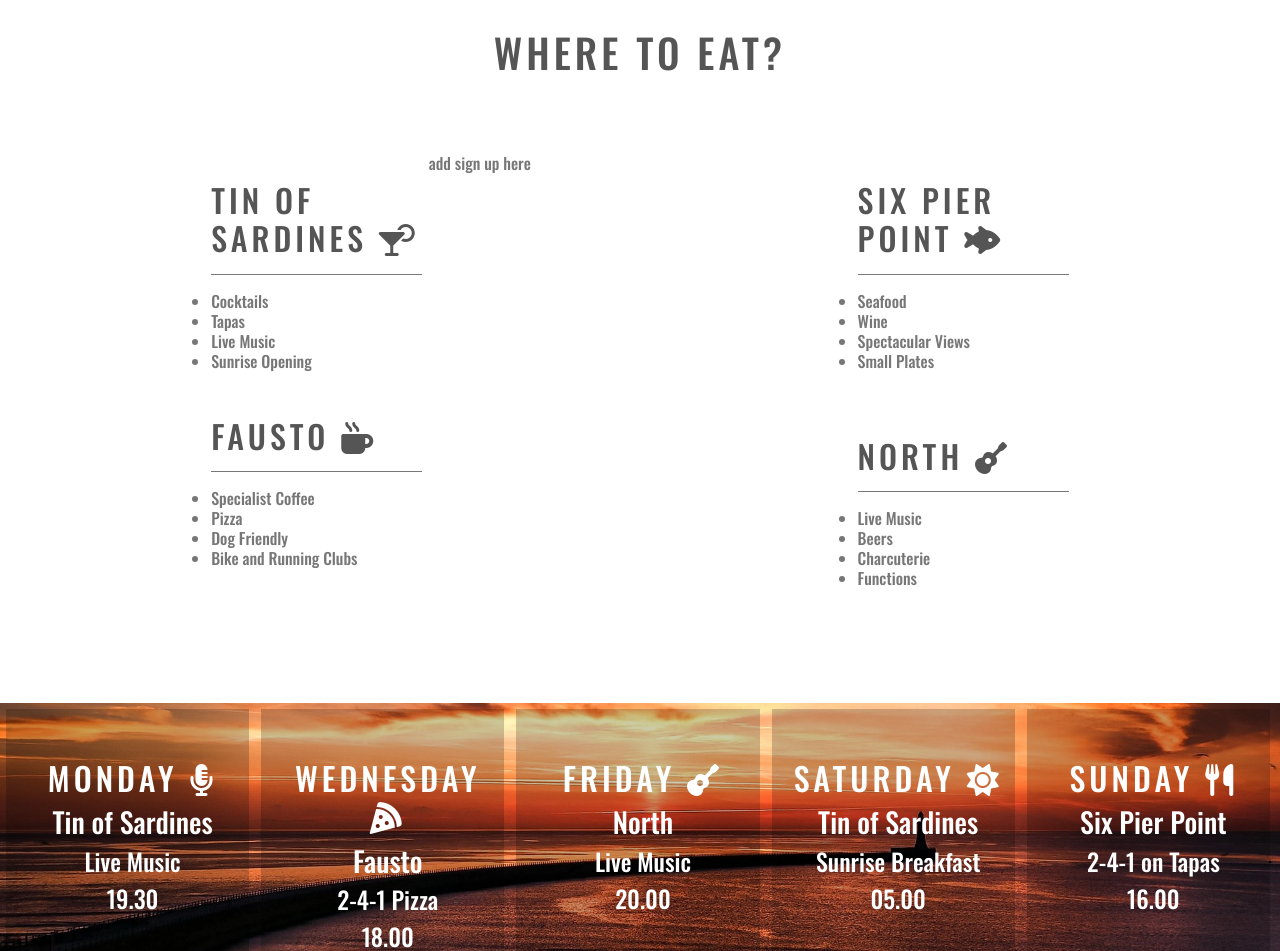
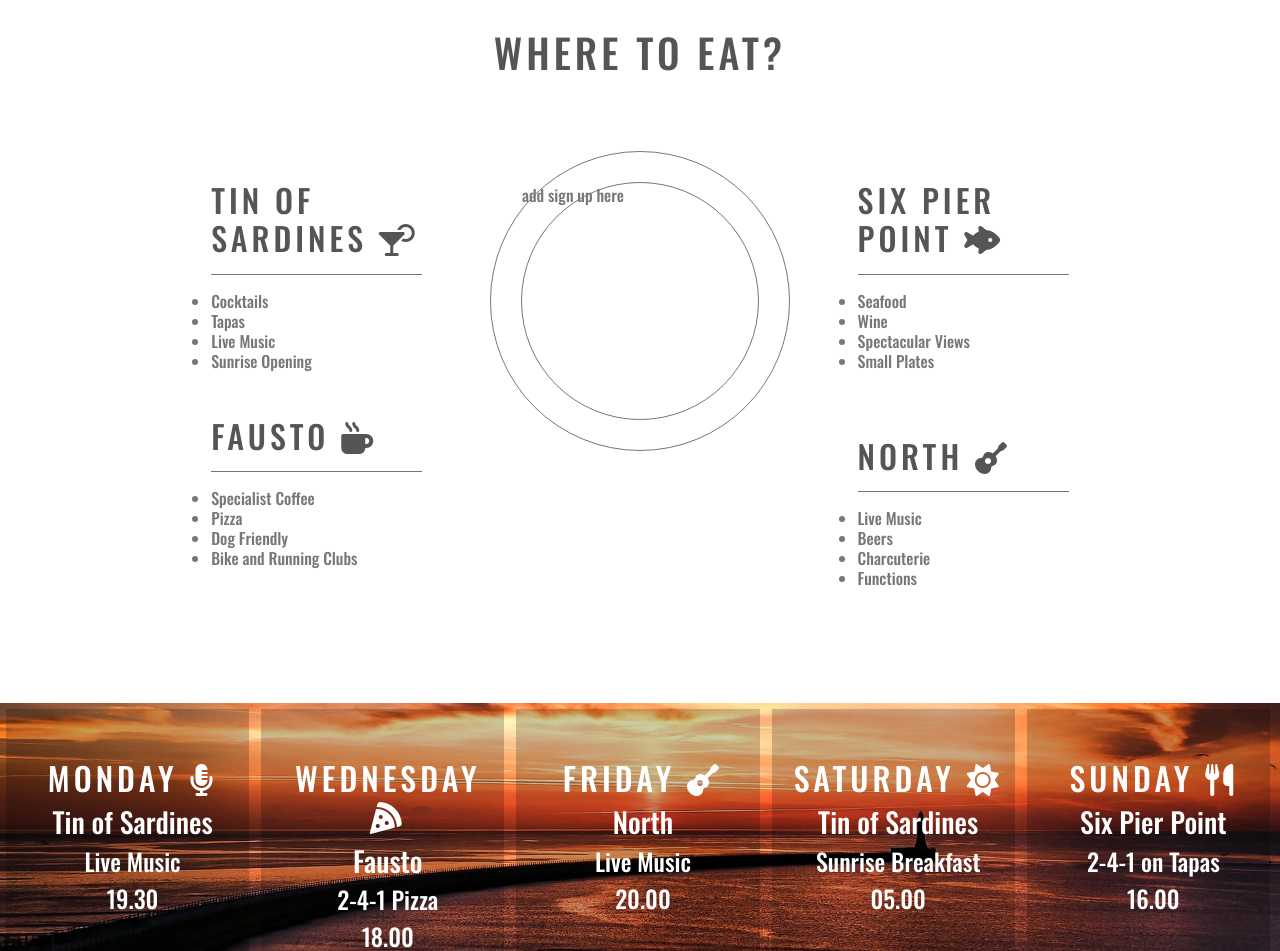
Before and after one commit to brianmcananey/milestone-1-project, a plain HTML site: page assets/index.html in a window 1280 px wide. Shown: the part 913-1864 px from the top of the page. Drawn offline with nearby package versions, Linux system fonts and the light colour scheme.

Commit message:
added image to index.html

```diff
--- a/css/style.css
+++ b/css/style.css
@@ -166,6 +166,23 @@ hr {
     text-align: left;
 }
 
+#circle-container {
+    width: 300px;
+    height: 300px;
+    padding: 30px;
+    border-style: solid;
+    border-width: 1px;
+    border-radius: 50%;
+    margin: 0 auto;
+}
+
+#sign-up-circle {
+    height: 100%;
+    border-radius: 50%;
+    border-style: solid;
+    border-width: 1px;
+}
+
 
 /* What is on? */
 
```
